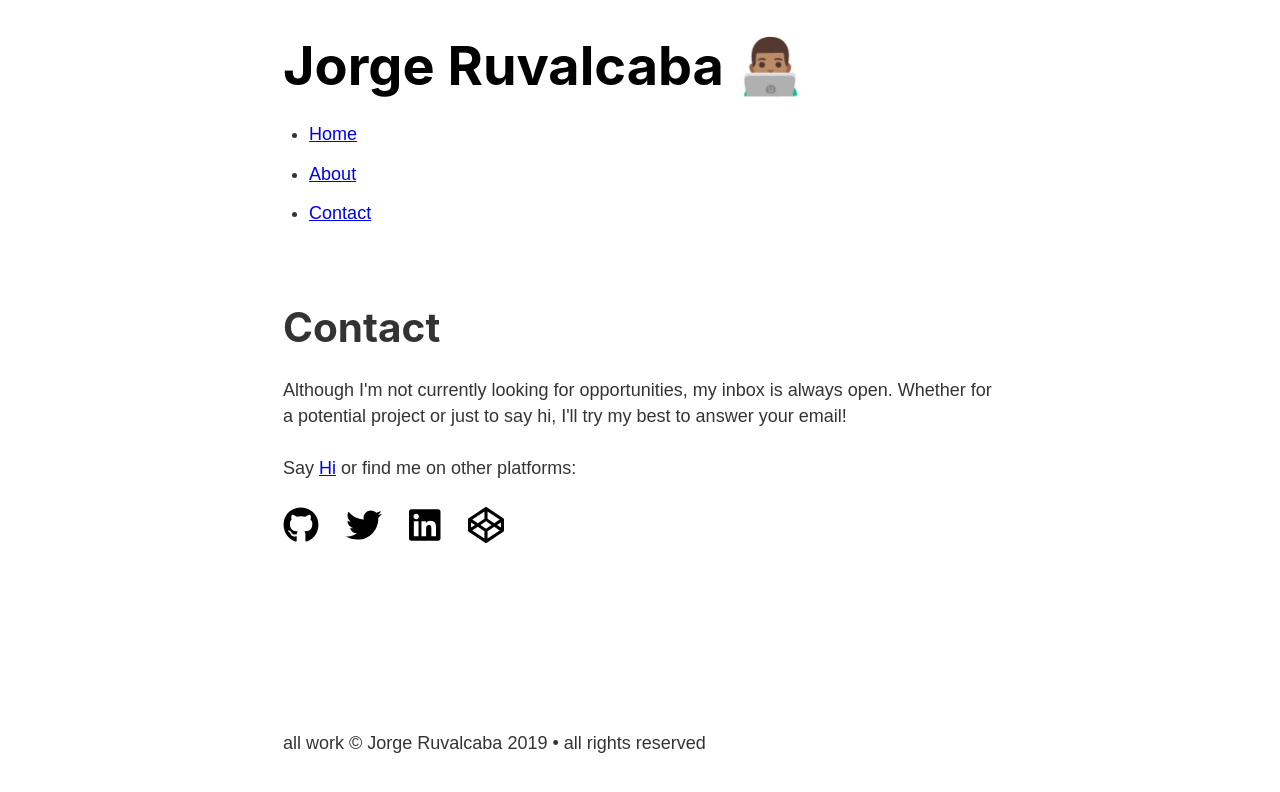
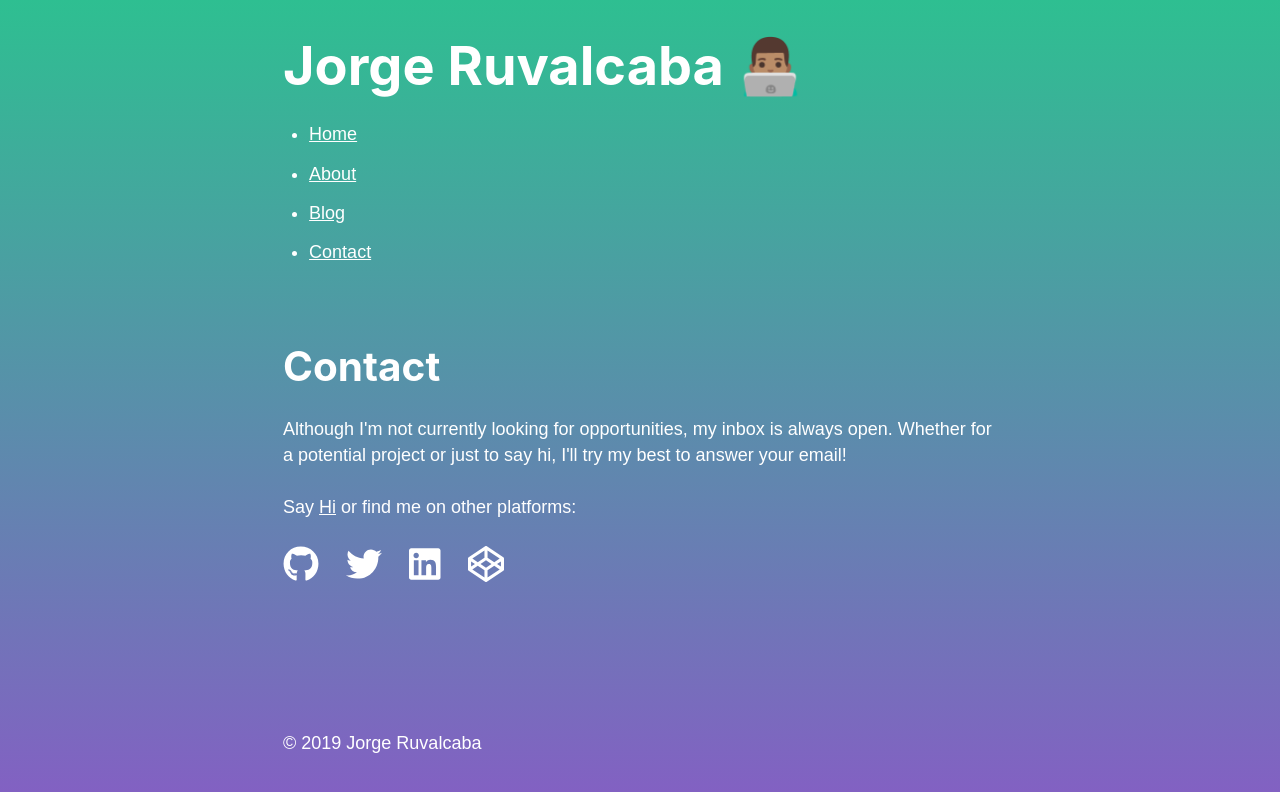
Before and after one commit to jorgeruvalcaba/personal-site, a Gatsby site: page /contact in a window 1280 px wide. Built offline with nearby package versions, Linux system fonts and the light colour scheme; Gatsby itself is replaced by a stand-in of ours.

Commit message:
Adding blog section to the site and new styles to make it looks better

```diff
--- a/src/components/footer.js
+++ b/src/components/footer.js
@@ -16,7 +16,7 @@ const Footer = () => {
 
   return (
     <footer className={footerStyles.footer}>
-      <p>all work © { data.site.siteMetadata.author } { new Date().getFullYear() } • all rights reserved</p>
+      <p>© { new Date().getFullYear() } { data.site.siteMetadata.author }</p>
     </footer>
   );
 }
--- a/src/components/header.js
+++ b/src/components/header.js
@@ -41,7 +41,7 @@ const Header = () => {
               About
             </Link>
           </li>
-          {/* <li>
+          <li>
             <Link
               className={headerStyles.navItem}
               activeClassName={headerStyles.activeNavItem}
@@ -49,7 +49,7 @@ const Header = () => {
             >
               Blog
             </Link>
-          </li> */}
+          </li>
           <li>
             <Link
               className={headerStyles.navItem}
--- a/src/components/header.module.scss
+++ b/src/components/header.module.scss
@@ -3,9 +3,9 @@
 }
 
 .title {
-  color: #000;
   font-size: 3rem;
   text-decoration: none;
+  color: #FFF;
 }
 
 .nav-list {
@@ -15,16 +15,18 @@
 }
 
 .nav-item {
-  color: #999;
+  color: #FFF;
   font-size: .9rem;
   margin-right: 1.3rem;
   text-decoration: none;
 }
 
 .nav-item:hover {
-  color: #666;
+  color: #FFF;
+  text-decoration: underline;
 }
 
 .active-nav-item {
-  color: #333;
+  color: #FFF;
+  text-decoration: none;
 }
--- a/src/components/layout.module.scss
+++ b/src/components/layout.module.scss
@@ -6,6 +6,8 @@
   display: flex;
   flex-direction: column;
   min-height: 100vh;
+
+  color: white;
 }
 
 .content {
--- a/src/pages/contact.js
+++ b/src/pages/contact.js
@@ -21,29 +21,29 @@ const ContactPage = () => {
         >
           <FontAwesomeIcon
             icon={["fab", "github"]}
-            style={{color: "#000", marginRight: "1.5rem"}}
+            style={{color: "#FFF", marginRight: "1.5rem"}}
             size="2x"
           />
         </a>
         <a
-          href="https://twitter.com/_joruv"
+          href="https://twitter.com/jorgearuv"
           target="_blank"
           rel="noopener noreferrer"
         >
           <FontAwesomeIcon
             icon={["fab", "twitter"]}
-            style={{color: "#000", marginRight: "1.5rem"}}
+            style={{color: "#FFF", marginRight: "1.5rem"}}
             size="2x"
           />
         </a>
         <a
-          href="https://www.linkedin.com/in/jorgerauvalcaba/"
+          href="https://www.linkedin.com/in/jorge-ruvalcaba/"
           target="_blank"
           rel="noopener noreferrer"
         >
           <FontAwesomeIcon
             icon={["fab", "linkedin"]}
-            style={{color: "#000", marginRight: "1.5rem"}}
+            style={{color: "#FFF", marginRight: "1.5rem"}}
             size="2x"
           />
         </a>
@@ -54,7 +54,7 @@ const ContactPage = () => {
         >
           <FontAwesomeIcon
             icon={["fab", "codepen"]}
-            style={{color: "#000", marginRight: "1.5rem"}}
+            style={{color: "#FFF", marginRight: "1.5rem"}}
             size="2x"
           />
         </a>
--- a/src/styles/index.scss
+++ b/src/styles/index.scss
@@ -1,4 +1,6 @@
 /* Reset provided by https://github.com/gatsbyjs/gatsby-starter-blog via MIT license */
+$bg: rgb(0, 0, 0);
+$hover: darken($bg, 10%);
 
 html {
   font-family: sans-serif;
@@ -9,6 +11,9 @@ body {
   margin: 0;
   -webkit-font-smoothing: antialiased;
   -moz-osx-font-smoothing: grayscale;
+  background: #8360c3;  /* fallback for old browsers */
+  background: -webkit-linear-gradient(to bottom, #2ebf91, #8360c3);  /* Chrome 10-25, Safari 5.1-6 */
+  background: linear-gradient(to bottom, #2ebf91, #8360c3); /* W3C, IE 10+/ Edge, Firefox 16+, Chrome 26+, Opera 12+, Safari 7+ */
 }
 article,
 aside,
@@ -44,6 +49,7 @@ template {
 a {
   background-color: transparent;
   -webkit-text-decoration-skip: objects;
+  color: white;
 }
 a:active,
 a:hover {
```
Also changed, not shown: src/pages/blog.module.scss (+4 -4 lines).
